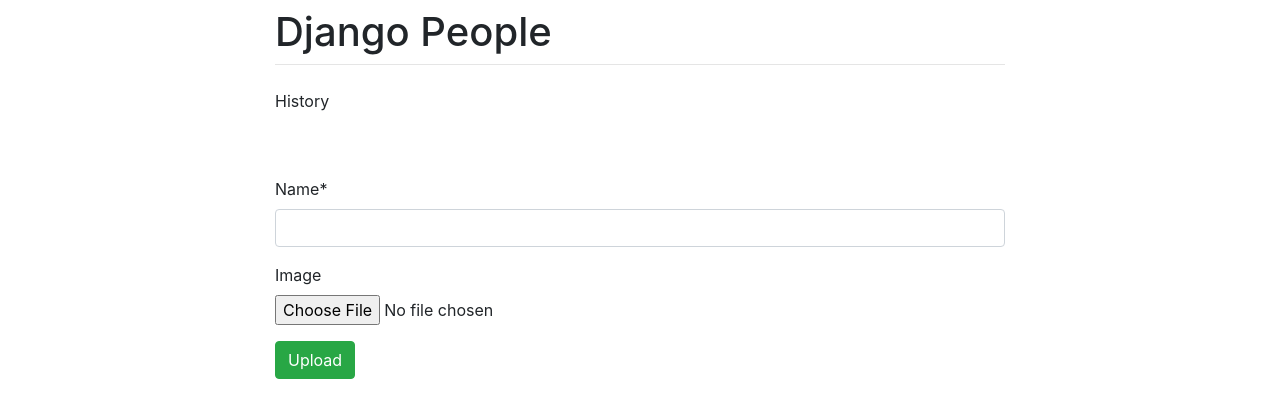
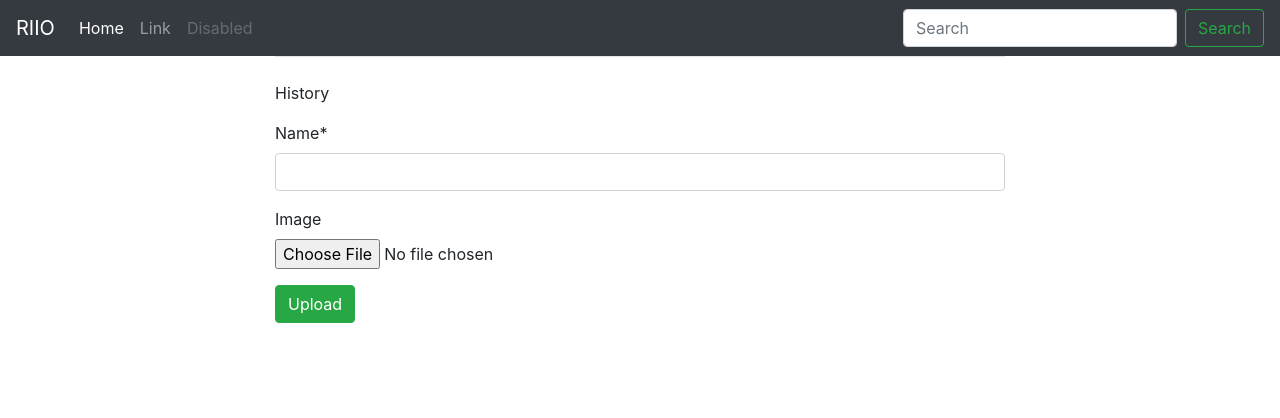
Before and after one commit to hoangtnm/riio, a Django app: page / in a window 1280 px wide. Shown: the top 418 px of the page. Run offline with Django 3.2, Linux system fonts and the light colour scheme; some libraries are stand-ins or nearby versions.

Commit message:
add navbar

```diff
--- a/templates/base.html
+++ b/templates/base.html
@@ -9,15 +9,37 @@
     <title>{% block title %}RIIO{% endblock %}</title>
 </head>
 <body>
+<nav class="navbar navbar-expand-lg navbar-dark bg-dark">
+    <a class="navbar-brand" href="#">RIIO</a>
+    <button class="navbar-toggler" type="button" data-toggle="collapse" data-target="#navbarTogglerDemo02"
+            aria-controls="navbarTogglerDemo02" aria-expanded="false" aria-label="Toggle navigation">
+        <span class="navbar-toggler-icon"></span>
+    </button>
+    <div class="collapse navbar-collapse" id="navbarTogglerDemo02">
+        <ul class="navbar-nav mr-auto mt-2 mt-lg-0">
+            <li class="nav-item active">
+                <a class="nav-link" href="#">Home <span class="sr-only">(current)</span></a>
+            </li>
+            <li class="nav-item">
+                <a class="nav-link" href="#">Link</a>
+            </li>
+            <li class="nav-item">
+                <a class="nav-link disabled" href="#">Disabled</a>
+            </li>
+        </ul>
+        <form class="form-inline my-2 my-lg-0">
+            <input class="form-control mr-sm-2" type="search" placeholder="Search">
+            <button class="btn btn-outline-success my-2 my-sm-0" type="submit">Search</button>
+        </form>
+    </div>
+</nav>
 <div class="container">
     <div class="row justify-content-center">
         <div class="col-8">
-            <h1 class="mt-2">Django People</h1>
             <hr class="mt-0 mb-4">
             <!-- hiện thị account -->
             {% block show %}{% endblock show %}
-            <br>
-            <br>
+
             <!-- Hiện thị Form -->
             {% block content %} {% endblock content %}
             {% block history %} {% endblock %}
```
